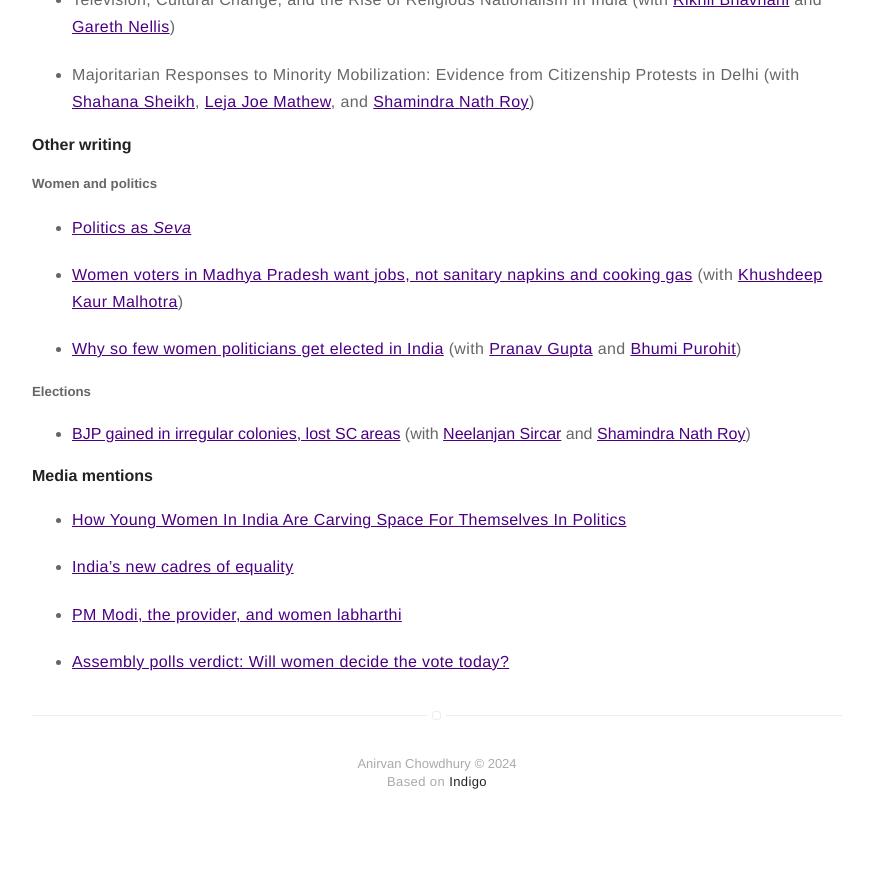
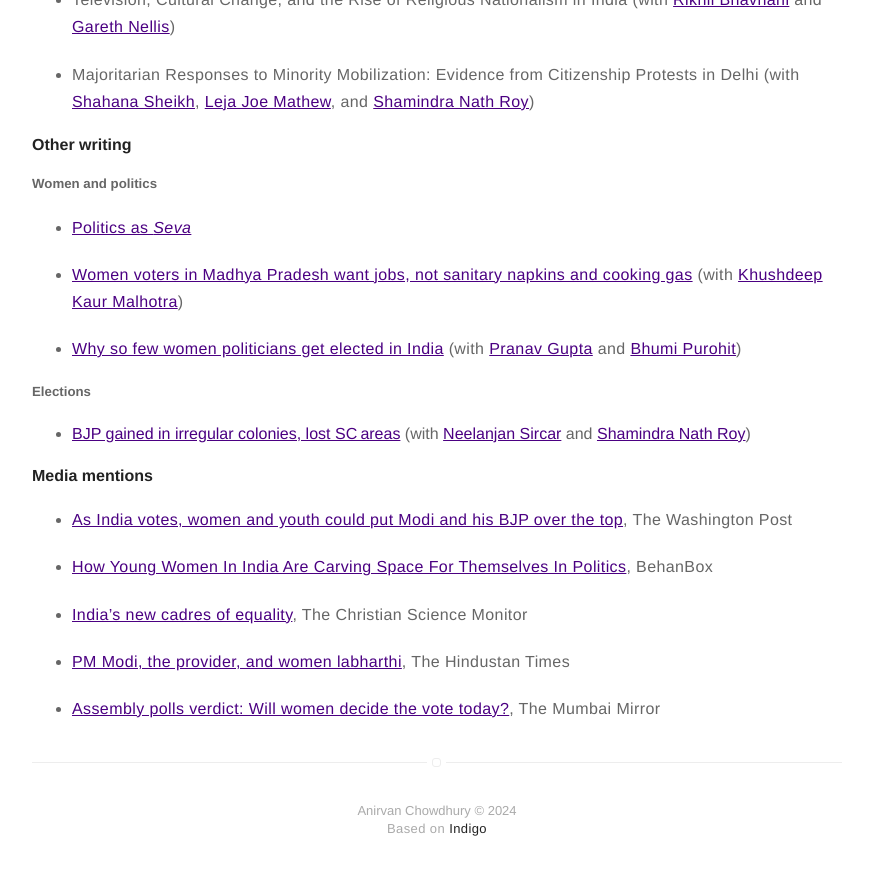
Before and after one commit to anirvanchowdhury/anirvanchowdhury.github.io, a Jekyll site: the page built from research.md, in a window 1280 px wide and 900 px high, scrolled down 1970 px. Shown: the top 875 px of the window, without its empty margins (203-1076 px from the left). Built offline with Jekyll 4.4.1, drawn with Linux system fonts in a browser that asks for light colours; before the commit the page ends 2823 px from its top, so only the background shows below that.

Commit message:
Update research.md

```diff
--- a/research.md
+++ b/research.md
@@ -58,10 +58,12 @@ For a sketch of the argument, research design, and evidence, please click [here]
 
 
 #### Media mentions
-* [How Young Women In India Are Carving Space For Themselves In Politics](https://behanbox.com/2024/03/25/how-young-women-in-india-are-carving-space-for-themselves-in-politics/)
+* [As India votes, women and youth could put Modi and his BJP over the top](https://www.washingtonpost.com/world/2024/04/18/india-election-modi-women-youth/), The Washington Post
 
-* [India’s new cadres of equality](https://www.csmonitor.com/text_edition/Commentary/the-monitors-view/2024/0104/India-s-new-cadres-of-equality)
+* [How Young Women In India Are Carving Space For Themselves In Politics](https://behanbox.com/2024/03/25/how-young-women-in-india-are-carving-space-for-themselves-in-politics/), BehanBox
 
-* [PM Modi, the provider, and women labharthi](https://www.hindustantimes.com/opinion/pmmodi-the-provider-and-women-labharthi-101701614523090.html)
+* [India’s new cadres of equality](https://www.csmonitor.com/text_edition/Commentary/the-monitors-view/2024/0104/India-s-new-cadres-of-equality), The Christian Science Monitor
 
-* [Assembly polls verdict: Will women decide the vote today?](https://mumbaimirror.indiatimes.com/news/india/assembly-polls-verdict-will-women-decide-the-vote-today/articleshow/67032480.cms?utm_source=contentofinterest&utm_medium=text&utm_campaign=cppst)
+* [PM Modi, the provider, and women labharthi](https://www.hindustantimes.com/opinion/pmmodi-the-provider-and-women-labharthi-101701614523090.html), The Hindustan Times
+
+* [Assembly polls verdict: Will women decide the vote today?](https://mumbaimirror.indiatimes.com/news/india/assembly-polls-verdict-will-women-decide-the-vote-today/articleshow/67032480.cms?utm_source=contentofinterest&utm_medium=text&utm_campaign=cppst), The Mumbai Mirror
```
